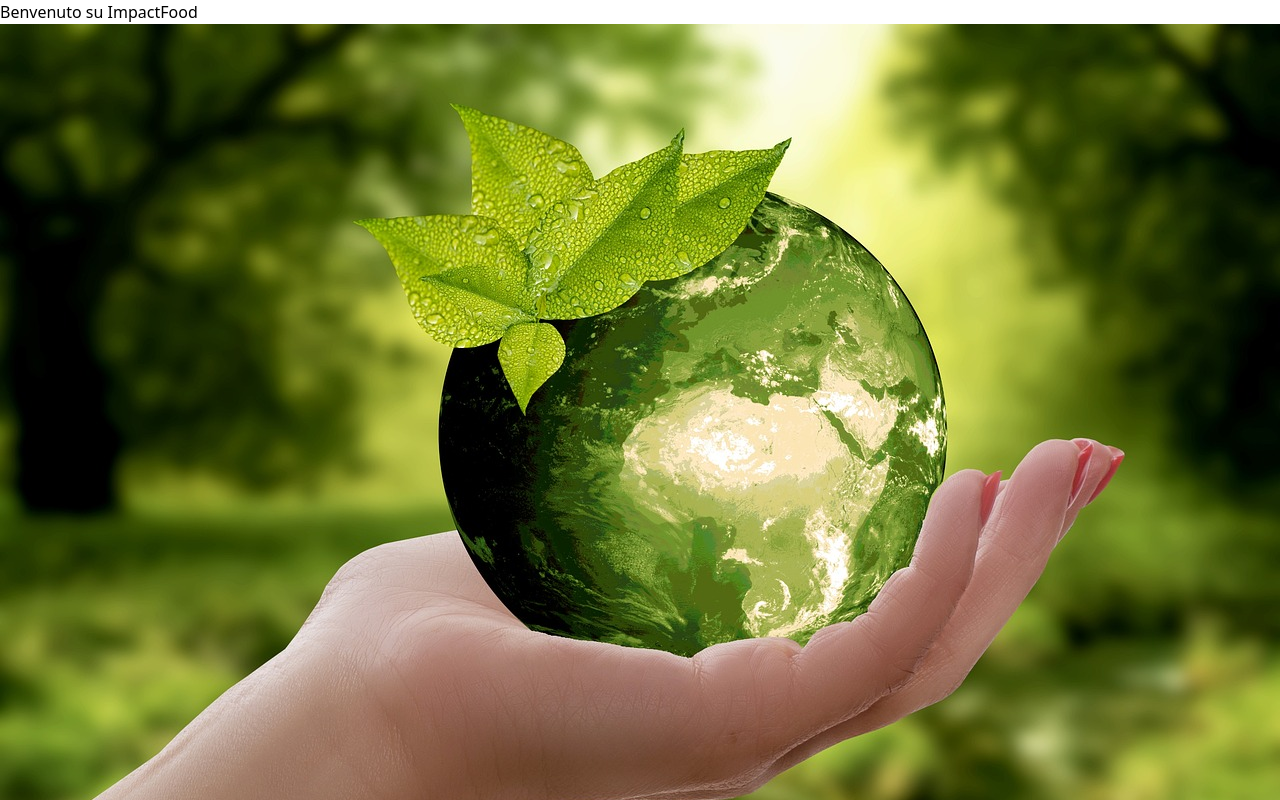
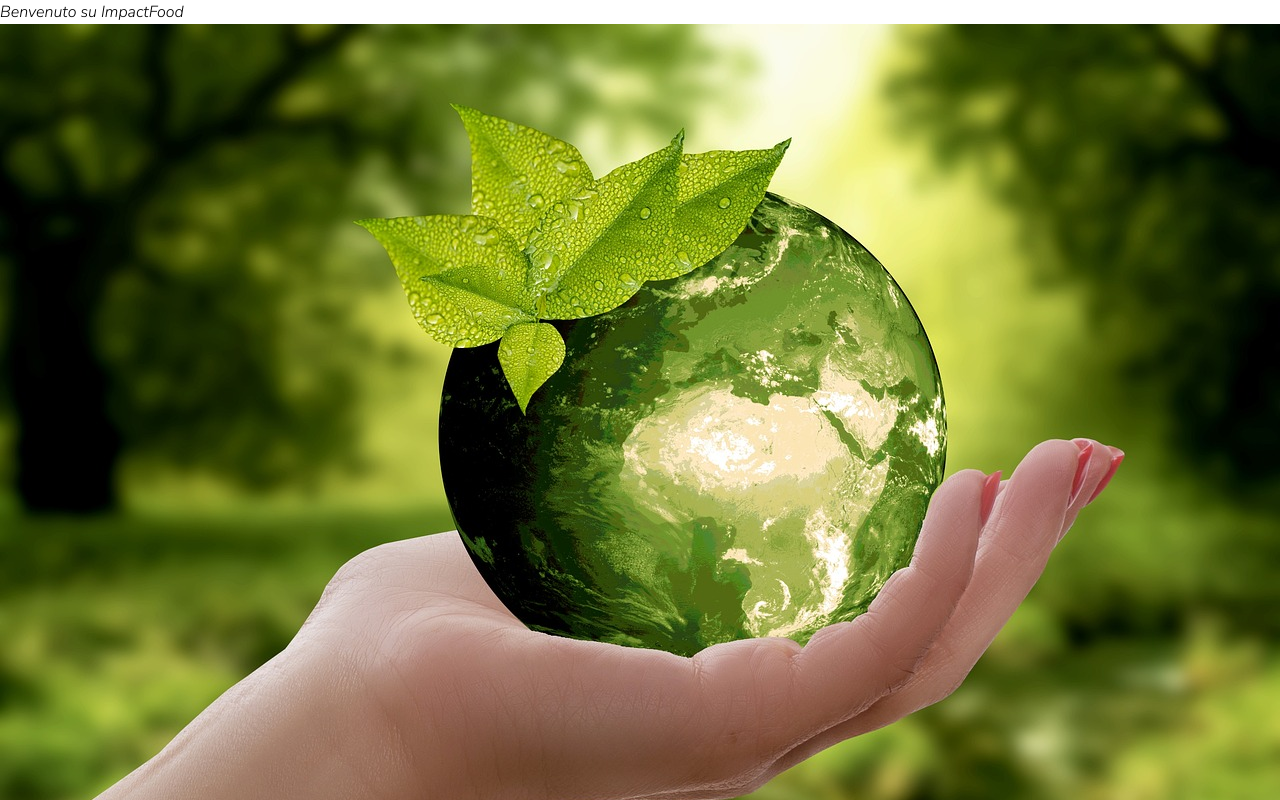
Before and after one commit to David92p/ImpactFood, a React (Vite) app: page / in a window 1280 px wide. Shown: the top 800 px of the page. Built offline with nearby package versions, Linux system fonts and the light colour scheme.

Commit message:
Added font *

```diff
--- a/src/App.css
+++ b/src/App.css
@@ -2,6 +2,10 @@
 @tailwind components;
 @tailwind utilities;
 
+* {
+  font-family: "Nunito Sans", sans-serif;
+}
+
 .btn {
   @apply text-white border-2 px-4 py-2 w-24 rounded-xl tracking-wider hover:bg-slate-200 hover:text-slate-800;
 }
```
